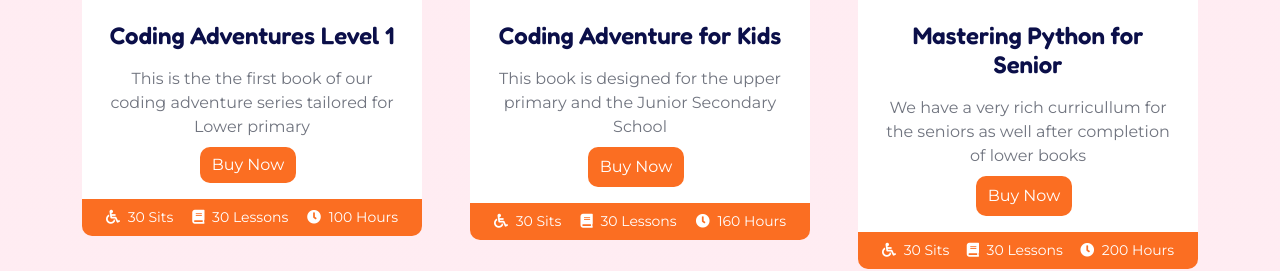
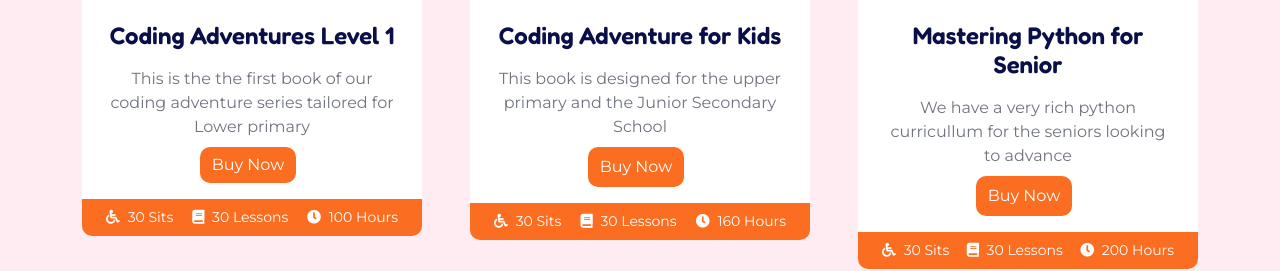
Before and after one commit to Babsolozy/steamhives.web, a website with bundled scripts: page index.html in a window 1280 px wide. Shown: the part 3859-4130 px from the top of the page. Built offline with nearby package versions, Linux system fonts and the light colour scheme.

Commit message:
Update index.html

```diff
--- a/index.html
+++ b/index.html
@@ -434,7 +434,7 @@
                             <div class="program-text bg-white px-4 pb-3">
                                 <div class="program-text-inner text-center">
                                     <a href="https://paystack.com/buy/mastering-python-for-seniors-tlarpl" class="h4">Mastering Python for Senior</a>
-                                    <p class="mt-3 mb-0">We have a very rich curricullum for the seniors as well after completion of lower books</p>
+                                    <p class="mt-3 mb-0">We have a very rich python curricullum for the seniors looking to advance</p>
                                     <button type="button" class="btn btn-primary py-2 top-0 end-0 mt-2 me-2 text-white">Buy Now</button>
                                 </div>
                             </div>
```
